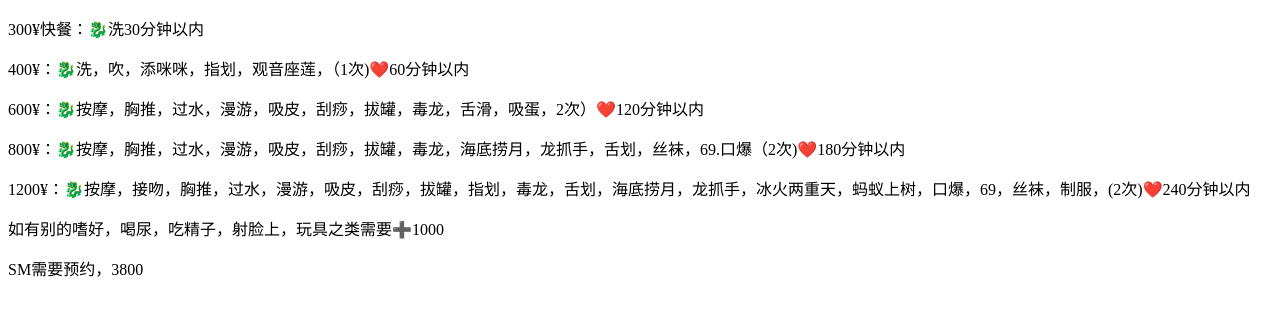
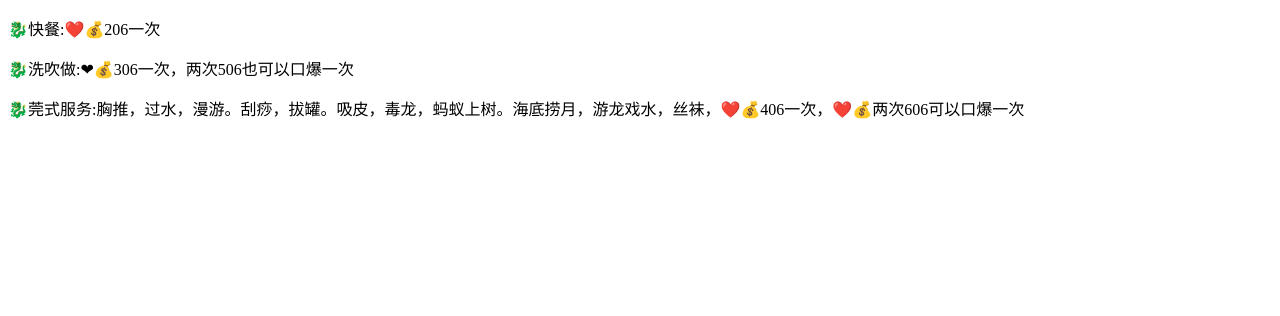
Before and after one commit to zdensocool/project3, a plain HTML site: page index.html in a window 1280 px wide. Drawn offline with Linux system fonts and the light colour scheme.

Commit message:
Update index.html

```diff
--- a/index.html
+++ b/index.html
@@ -6,12 +6,8 @@
     <title>Document</title>
   </head>
   <body>
-    <p>300¥快餐：🐉洗30分钟以内</p>
-    <p>400¥：🐉洗，吹，添咪咪，指划，观音座莲，（1次)❤️60分钟以内</p>
-    <p>600¥：🐉按摩，胸推，过水，漫游，吸皮，刮痧，拔罐，毒龙，舌滑，吸蛋，2次）❤️120分钟以内</p>
-    <p>800¥：🐉按摩，胸推，过水，漫游，吸皮，刮痧，拔罐，毒龙，海底捞月，龙抓手，舌划，丝袜，69.口爆（2次)❤️180分钟以内</p>
-    <p>1200¥：🐉按摩，接吻，胸推，过水，漫游，吸皮，刮痧，拔罐，指划，毒龙，舌划，海底捞月，龙抓手，冰火两重天，蚂蚁上树，口爆，69，丝袜，制服，(2次)❤️240分钟以内</p>
-    <p>如有别的嗜好，喝尿，吃精子，射脸上，玩具之类需要➕1000</p>
-    <p>SM需要预约，3800</p>
+    <p>🐉快餐:❤️💰206一次</p>
+    <p>🐉洗吹做:❤💰️306一次，两次506也可以口爆一次</p>
+    <p>🐉莞式服务:胸推，过水，漫游。刮痧，拔罐。吸皮，毒龙，蚂蚁上树。海底捞月，游龙戏水，丝袜，❤️💰406一次，❤️💰两次606可以口爆一次</p>
   </body>
 </html>
```
